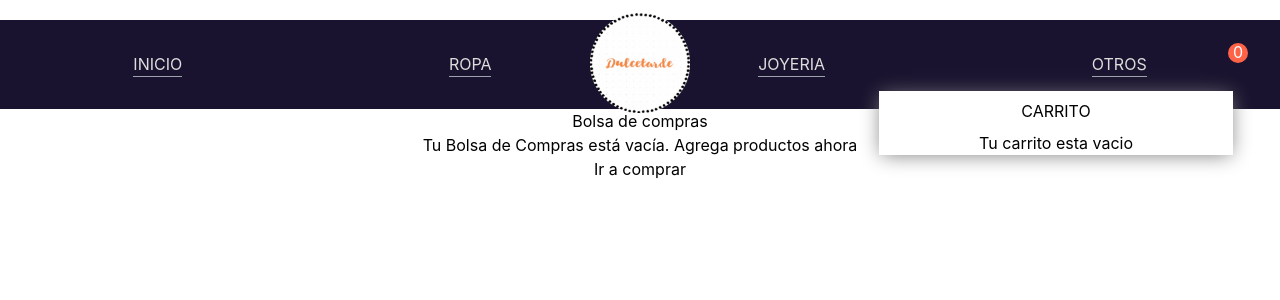
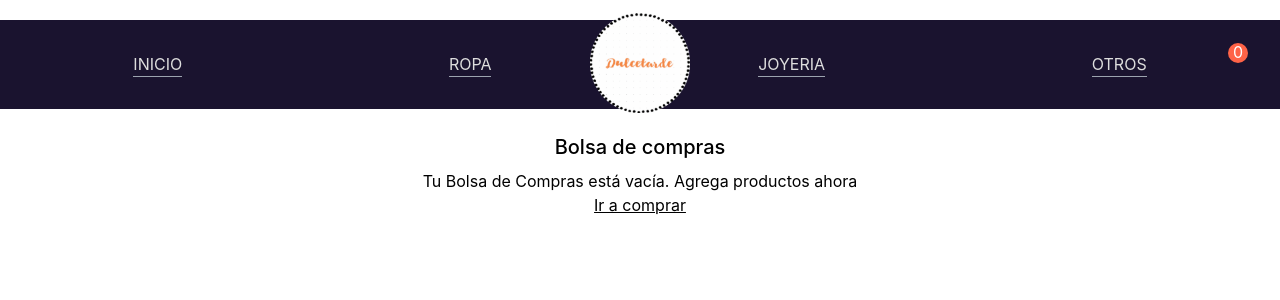
Before and after one commit to Vaneluuq/e-commerce-Zu-igaLuque, a React (Create React App) app: page /cart in a window 1280 px wide. Shown: the top 300 px of the page. Built offline with nearby package versions, Linux system fonts and the light colour scheme; some icons are missing.

Commit message:
se agrega total y componente cart

```diff
--- a/src/components/cart/index.js
+++ b/src/components/cart/index.js
@@ -1,16 +1,68 @@
-import React from 'react';
+import React, { useContext, useEffect } from 'react';
 import { Link } from 'react-router-dom';
+import { CardContext } from '../cartContext';
+import Icon from "feather-icons-react";
 
 const Cart = () => {
+    const { items, removeItem } = useContext(CardContext)
+
+    const totalCart = () => {
+        const price = items.map(item => item?.total)
+        let total = price.reduce((a, b) => a + b, 0);
+        return total.toFixed(2);
+    }
+
+    useEffect(() => {
+        totalCart()
+    }, [])
+
     return (
-        <div>
-            <div>
-                <h4>Bolsa de compras</h4>
-                <p>Tu Bolsa de Compras está vacía. Agrega productos ahora</p>
-                <Link to={"/"}>Ir a comprar</Link>
-            </div>
+        <div className='p-6' >
+            {items.length > 0 ?
+                <div className='flex items-center flex-col'>
+                    <table className="table-auto border-collapse w-8/12 border-2 border-red-400 ">
+                        <thead>
+                            <tr className='bg-red-400'>
+                                <th>Producto</th>
+                                <th>Precio</th>
+                                <th>Cantidad</th>
+                                <th>Total</th>
+                                <th></th>
+                            </tr>
+                        </thead>
+                        <tbody className='border-2 border-red-400'>
+                            {items.map(item => (
+                                <tr className='leading-10'>
+                                    <td>{item?.item?.title}</td>
+                                    <td>${item?.item?.price}</td>
+                                    <td>{item?.quantity}</td>
+                                    <td className="flex items-center justify-around "> ${item?.total}</td>
+                                    <td><span className='cursor-pointer' onClick={() => removeItem(item?.item?.id)}><Icon icon="x" width="20" height="20" /></span></td>
+                                </tr>
+                            ))}
+                        </tbody>
+                    </table>
+                    <div className='bg-teal-100 rounded-md my-7 p-5'>
+                        <h2 className='text-xl font-medium mb-2'>Resumen de la compra</h2>
+                        <div className='text-xl font-semibold mb-2 text-red-500'>Total: ${totalCart()}</div>
+                        <div className='flex flex-col'>
+                            <button className='underline'>Finalizar compra</button>
+                            <Link to={"/"} className='underline'>Seleccionar mas productos</Link>
+                        </div>
+
+                    </div>
+                </div>
+                :
+                <div className='flex flex-col justify-center  '>
+                    <h4 className='text-xl font-medium mb-2'>Bolsa de compras</h4>
+                    <span>Tu Bolsa de Compras está vacía. Agrega productos ahora</span>
+                    <Link to={"/"} className='underline'>Ir a comprar</Link>
+                </div>
+
+            }
+
         </div>
-     );
+    );
 }
 
 export default Cart;
--- a/src/components/cartContext/index.js
+++ b/src/components/cartContext/index.js
@@ -5,7 +5,8 @@ export const CardContext = createContext({
     items:
         [{
             item: {},
-            quantity: 0
+            quantity: 0,
+            total: 0
         }],
     addItem: () => { },
     removeItem: () => { },
--- a/src/components/item/index.js
+++ b/src/components/item/index.js
@@ -13,7 +13,8 @@ const Item = ({ data }) => {
     const addToShopping = (item) => {
         const resumeProduct = {
             item: item,
-            quantity: counter
+            quantity: counter,
+            total: item.price * counter
         }
         addItem(resumeProduct)
     }
--- a/src/components/itemDetail/index.js
+++ b/src/components/itemDetail/index.js
@@ -25,7 +25,8 @@ const ItemDetail = ({ product }) => {
     const addToShopping = (item) => {
         const data = {
             item: item,
-            quantity: counter
+            quantity: counter,
+            total: item.price * counter
         }
         addItem(data)
         setGoToPay(true)
--- a/src/components/popoverCart/popoverCart.js
+++ b/src/components/popoverCart/popoverCart.js
@@ -1,13 +1,14 @@
 import React, { useState, useRef, useEffect, useContext } from "react";
 import classNames from "classnames/bind";
 import Icon from "feather-icons-react";
-import { Link } from 'react-router-dom';
+import { Link, useNavigate } from 'react-router-dom';
 import moduleStyles from "./popover.module.css";
 import { CardContext } from '../cartContext';
 const cx = classNames.bind(moduleStyles);
 
 function PopoverCart({ children }) {
     const refContainer = useRef();
+    const navigate = useNavigate();
     const { items, removeItem, clear } = useContext(CardContext)
     const [seeOptions, setseeOptions] = useState(false)
     const onHandleClickAway = (e) => {
@@ -22,14 +23,17 @@ function PopoverCart({ children }) {
         };
     }, []);
 
-    useEffect(() => {
-        setseeOptions(true)
-    }, [items])
-
+    const handleClick = () => {
+        if (items.length > 0) {
+            setseeOptions(!seeOptions)
+        } else {
+            navigate('/cart')
+        }
+    }
 
     return (
         <>
-            <div onClick={() => setseeOptions(!seeOptions)}>
+            <div onClick={handleClick}>
                 {children}
             </div>
             {seeOptions &&
```
Also changed, not shown: src/components/cart/cart.module.css (added).
